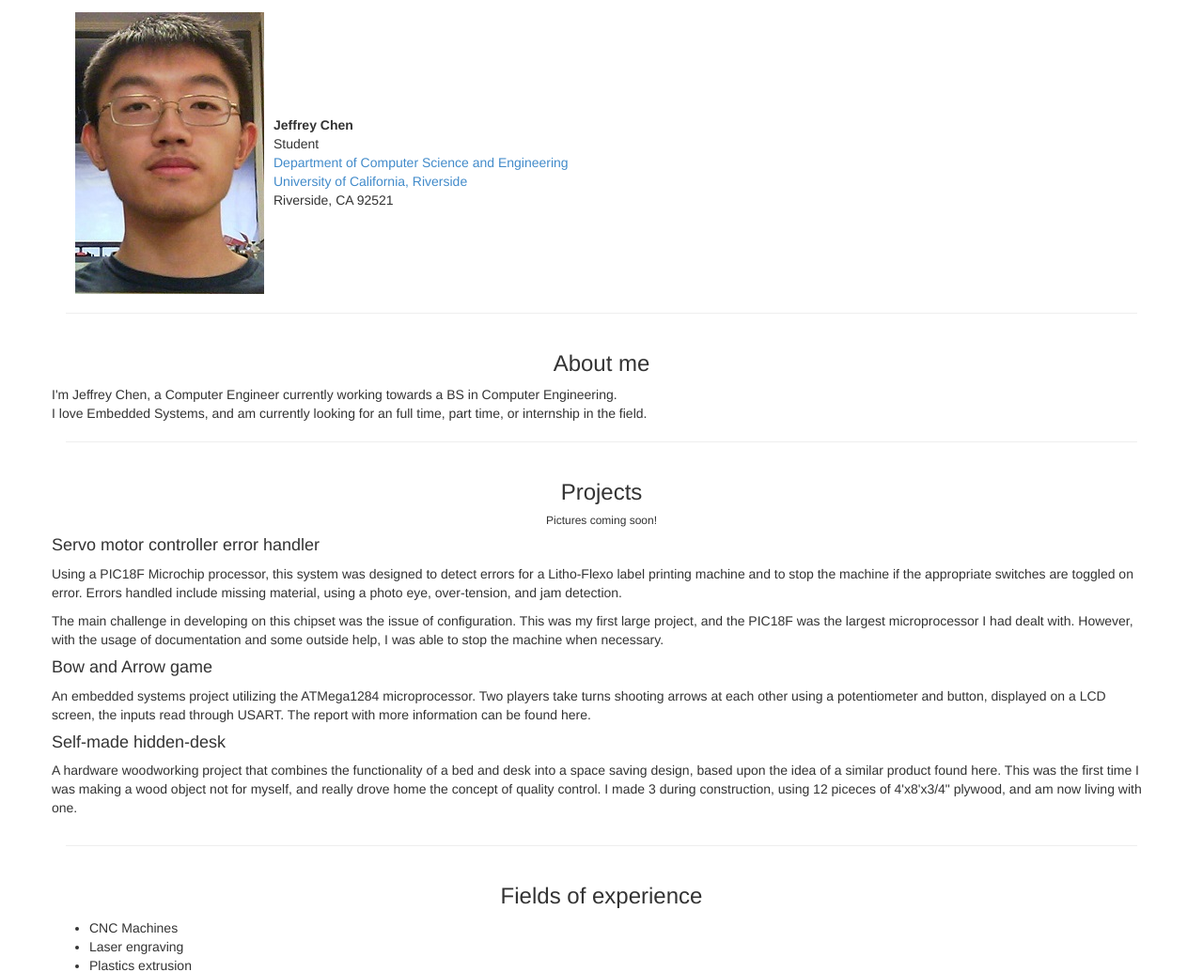
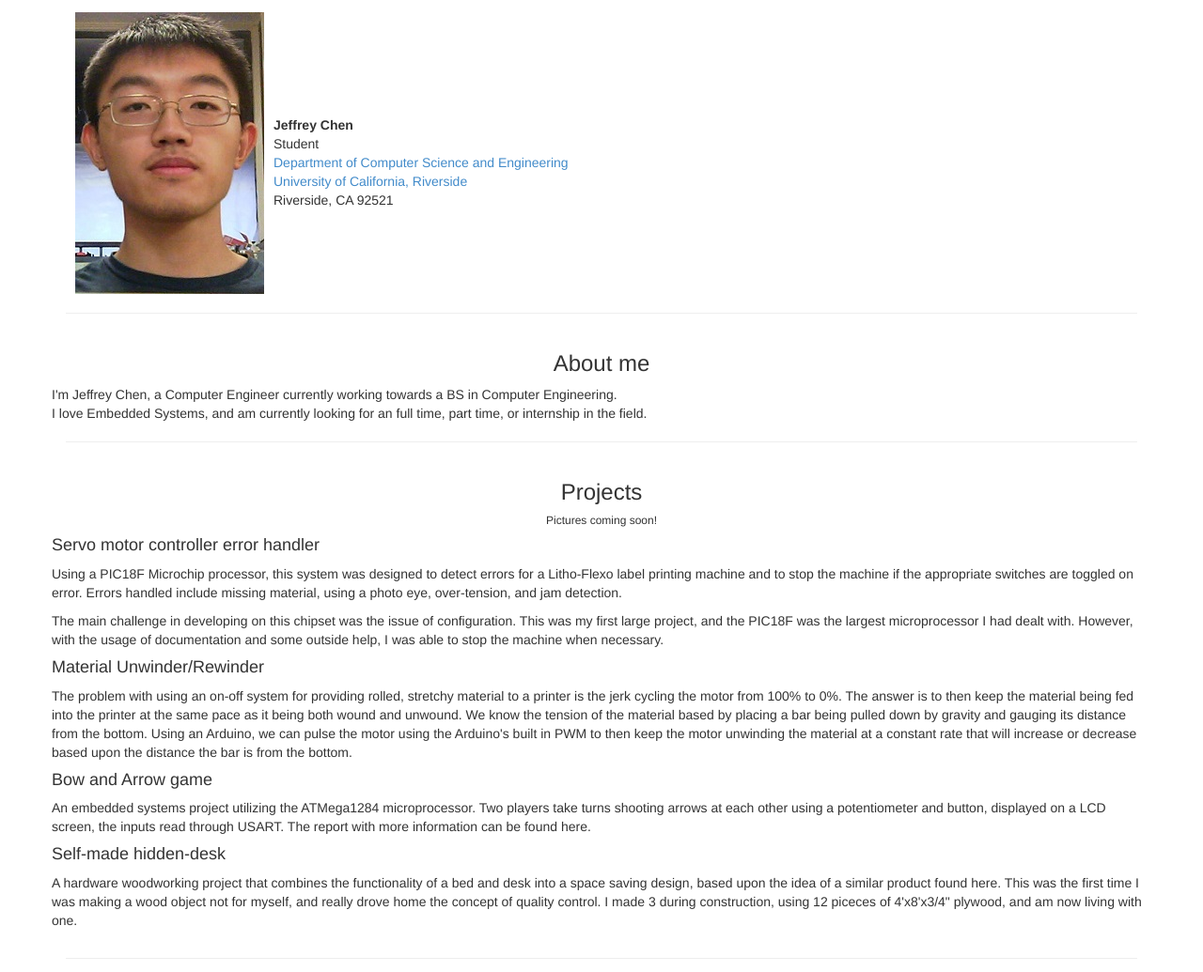
Before and after one commit to Saporous/Saporous.github.io, a plain HTML site: page index.html in a window 1280 px wide. Shown: the part 57-1092 px from the top of the page at 94% size. Drawn offline with nearby package versions, Linux system fonts and the light colour scheme.

Commit message:
added unwinder/rewinder project

```diff
--- a/index.html
+++ b/index.html
@@ -74,7 +74,8 @@
 						<p>The main challenge in developing on this chipset was the issue of configuration. This was my first
 							large project, and the PIC18F was the largest microprocessor I had dealt with. However, with the usage of
 							documentation and some outside help, I was able to stop the machine when necessary.</p>
-
+					<h4>Material Unwinder/Rewinder</h4>
+						<p>The problem with using an on-off system for providing rolled, stretchy material to a printer is the jerk cycling the motor from 100% to 0%. The answer is to then keep the material being fed into the printer at the same pace as it being both wound and unwound. We know the tension of the material based by placing a bar being pulled down by gravity and gauging its distance from the bottom. Using an Arduino, we can pulse the motor using the Arduino's built in PWM to then keep the motor unwinding the material at a constant rate that will increase or decrease based upon the distance the bar is from the bottom.</p>
 					<h4>Bow and Arrow game</h4>
 						<p>An embedded systems project utilizing the ATMega1284 microprocessor. Two players take turns
 							shooting arrows at each other using a potentiometer and button, displayed on a LCD screen,
```
